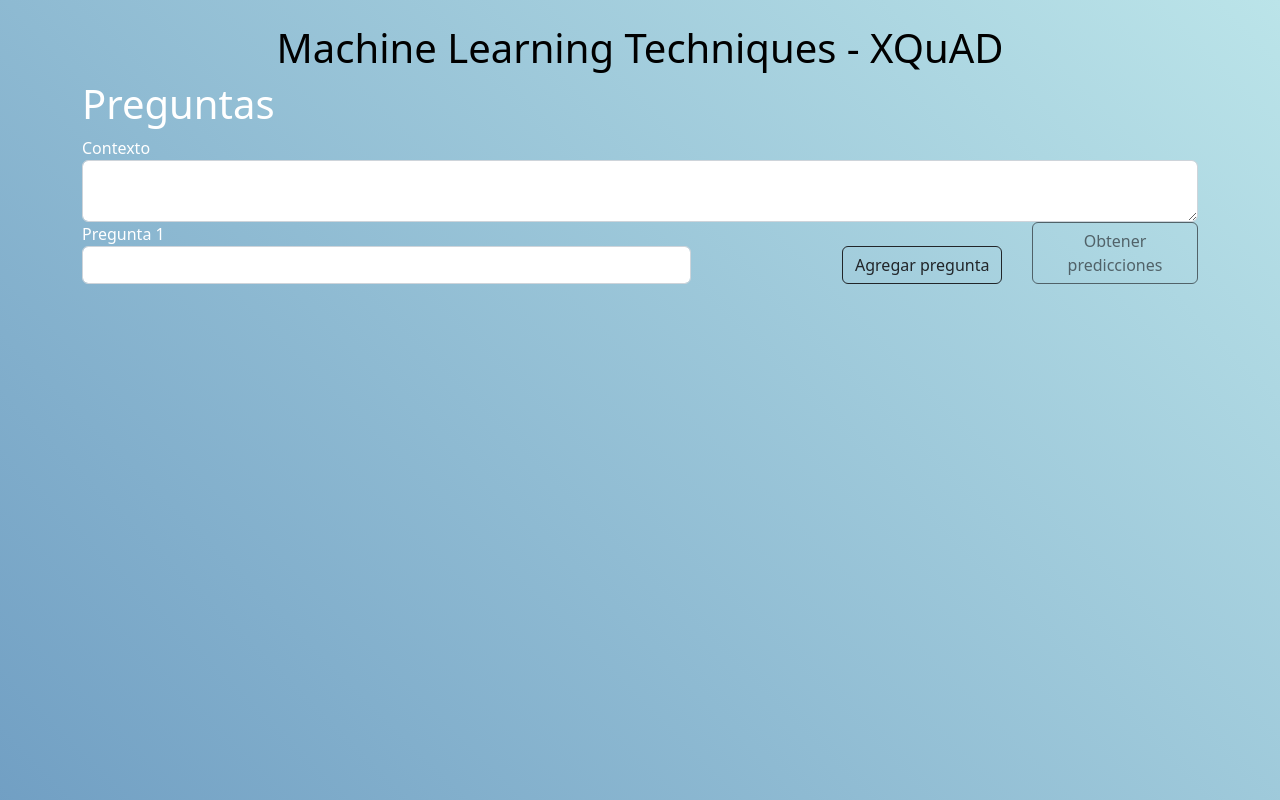
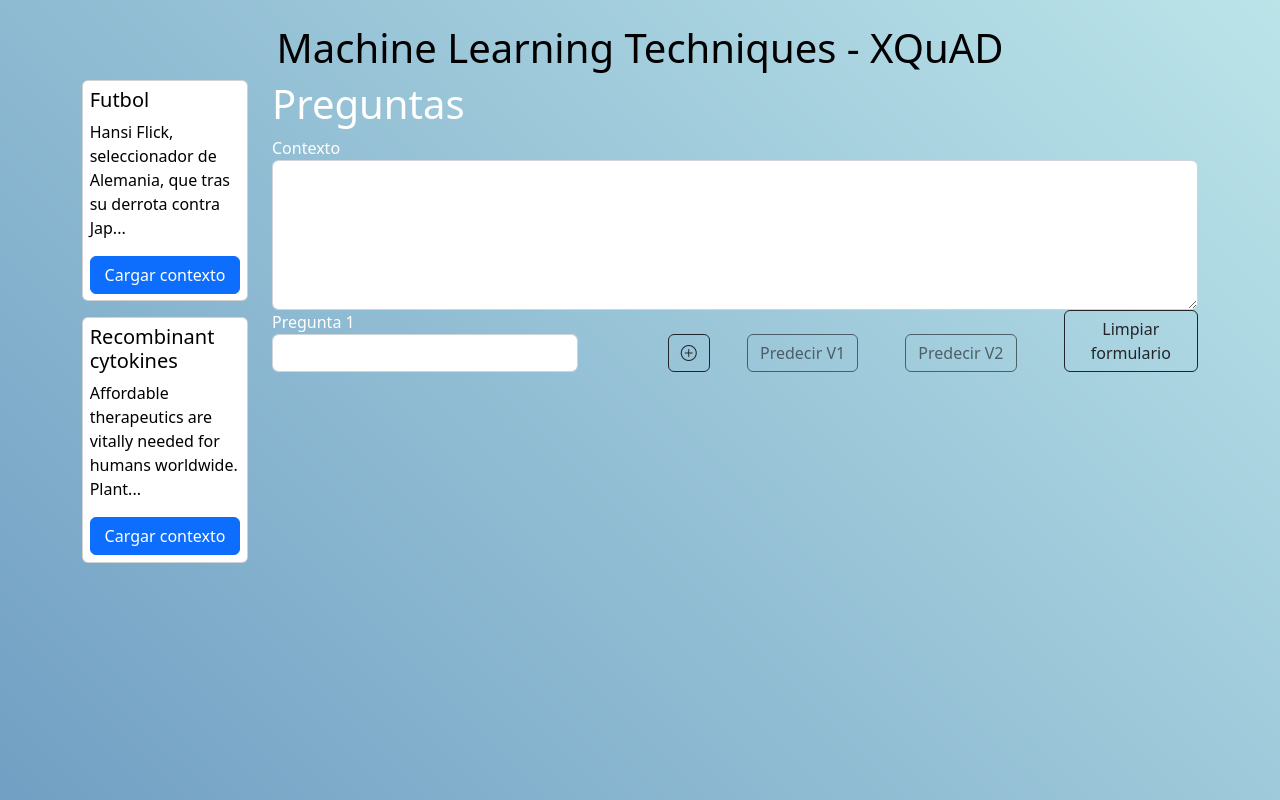
Before and after one commit to juanalvarez123/ISIS-4219-proyecto-final-front, an Angular app: page / in a window 1280 px wide. Shown: the top 800 px of the page. Built offline with nearby package versions, Linux system fonts and the light colour scheme.

Commit message:
Se integra el formulario con la v1 del predictor, se agregan contextos precargados y se permite agregar varias preguntas

```diff
--- a/src/app/app.component.html
+++ b/src/app/app.component.html
@@ -5,16 +5,27 @@
   </div>
 
   <div class="row">
+    <div class="col-2">
+      <div class="card text-black mb-3" style="padding: 5pt" *ngFor="let context of contexts; let indexOfContext=index;">
+        <h5 class="card-title">{{contexts[indexOfContext].title}}</h5>
+        <p class="card-text">{{contexts[indexOfContext].text.substring(0, 70) + '...'}}</p>
+        <a class="btn btn-primary" (click)="loadContext(indexOfContext)">Cargar contexto</a>
+      </div>
+    </div>
+
+    <div class="col-10">
+
+      <div class="row">
         <h1>Preguntas</h1>
 
         <div class="form-group">
           <label for="text">Contexto</label>
-      <textarea class="form-control" [(ngModel)]="text" id="text"></textarea>
+          <textarea class="form-control" style="height: 150px" [(ngModel)]="text" id="text"></textarea>
         </div>
       </div>
 
       <div class="row">
-    <div class="col-8">
+        <div class="col-5">
           <div class="form-group" *ngFor="let question of questions; let indexOfQuestion=index;">
             <label for="question">Pregunta {{indexOfQuestion + 1}}</label>
             <div class="row">
@@ -30,14 +41,32 @@
             </div>
           </div>
         </div>
-    <div class="col-2 align-self-end">
+        <div class="col-1 align-self-end">
           <div class="form-group">
-        <button class="btn btn-outline-dark" (click)="addQuestion()">Agregar pregunta</button>
+            <button class="btn btn-outline-dark" (click)="addQuestion()" title="Agregar pregunta">
+              <i class="bi bi-plus-circle"></i>
+            </button>
           </div>
         </div>
         <div class="col-2 align-self-end">
           <div class="form-group">
-        <button class="btn btn-outline-dark" [disabled]="!isValidForPredictions()" (click)="getPredictions()">Obtener predicciones</button>
+            <button class="btn btn-outline-dark" [disabled]="!isValidForPredictions()" (click)="getPredictions('v1')">
+              Predecir V1
+            </button>
+          </div>
+        </div>
+        <div class="col-2 align-self-end">
+          <div class="form-group">
+            <button class="btn btn-outline-dark" [disabled]="!isValidForPredictions()" (click)="getPredictions('v2')">
+              Predecir V2
+            </button>
+          </div>
+        </div>
+        <div class="col-2 align-self-end" style=" text-align: right">
+          <div class="form-group">
+            <button class="btn btn-outline-dark" (click)="cleanForm()">
+              Limpiar formulario
+            </button>
           </div>
         </div>
       </div>
@@ -45,13 +74,16 @@
       <br/>
 
       <div class="row" [hidden]="predictions.length == 0">
-    <h1>Predicciones</h1>
+        <h1>Predicciones {{predictionVersion}}</h1>
         <div class="form-group">
           <div class="form-group alert alert-info" *ngFor="let prediction of predictions">
             <h3 class="alert-heading">{{prediction.question}}</h3>
             <hr>
-        <p class="mb-0">Respuesta: {{prediction.answer}}</p>
+            <p>{{prediction.answer.answer}}</p>
+            <span class="badge" [ngClass]="getBgClass(prediction.answer.score)" style="text-align: right;">Score: {{prediction.answer.score}}</span>
           </div>
         </div>
       </div>
     </div>
+  </div>
+</div>
--- a/src/app/app.component.ts
+++ b/src/app/app.component.ts
@@ -10,10 +10,35 @@ import {Question} from "./question";
 export class AppComponent {
 
   predictions: any = []
-  text: string | undefined;
-  questions: Question[] = [new Question('')];
+  text: string | undefined
+  questions: Question[] = [new Question('')]
+  predictionVersion: string = ''
+  contexts = [
+    {
+      'title': 'Futbol',
+      'text': 'Hansi Flick, seleccionador de Alemania, que tras su derrota contra Japón se medirá a España este domingo en un partido clave de la segunda jornada del grupo E del Mundial, ha comentado este sábado que aprecia “mucho a Luis Enrique”, su homólogo en la Roja, que ha formado “un equipo joven y de calidad”. “España tiene muy claros todos sus automatismos, es un equipo que me gusta mucho; y Busquets es el corazón de este equipo”, ha dicho el técnico alemán un día antes del encuentro en el que la selección alemana se juega su futuro en la Copa del Mundo. Poco antes de que lo hiciera Flick también ha hablado Luis Enrique: “Una Alemania herida puede ser más peligrosa”, ha advertido. El campeonato continúa hoy con los partidos de la segunda jornada de los grupos C y D. En el D, Australia ha ganado a Túnez (1-0) y Francia ha derrotado a Dinamarca (2-1), con lo que Les Bleus se han convertido en la primera selección en clasificarse para octavos de final. En el C, Polonia ha vencido a Arabia Saudí (2-0). El gran partido del día lo ha protagonizado la Albiceleste, que tras perder ante Arabia Saudí en la primera jornada ha ganado a México (2-0) y se jugará la clasificación a octavos ante Polonia.',
+      'questions': [
+        'Quién es Hansi Flick?',
+        'Contra quién se jugará la clasificación?'
+      ]
+    },
+    {
+      'title': 'Recombinant cytokines',
+      'text': 'Affordable therapeutics are vitally needed for humans worldwide. Plant-based production of recombinant proteins can potentially enhance, back-up, or even substitute for the manufacturing capacity of the conventional, fermenter-based technologies. We plastome-engineered a tobacco cultivar to express high levels of two “plantakines” — recombinant human cytokines, interleukins IL-37b and IL-38, and confirmed their native conformation and folding. Assessment of their biological functionality was performed ex vivo by analyzing the effects exerted by the plantakines on levels of 11 cytokines secreted from human peripheral blood mononuclear cells (PBMCs) challenged with an inflammatory agent. Application of the plant-produced IL-37b and IL-38 in PBMCs stimulated with Lipopolysaccharide or Phytohaemagglutinin resulted in significant, and in particular cases—dose-dependent modulation of pro-inflammatory cytokines secretion, showing attenuation in two-thirds of significant level modulations observed. Plantakine treatments that increased inflammatory responses were associated with the higher dosage. Our results demonstrate feasibility of manufacturing functional recombinant human proteins using scalable, cost-effective and eco-friendly plant-based bioreactors.',
+      'questions': [
+        'What does plantakine treatments?',
+        'What produces application of the plant?'
+      ]
+    }]
 
   constructor(private predictionService: PredictionService) {
+  }
+
+  public loadContext(indexOfContext: number) {
+    this.text = this.contexts[indexOfContext].text
+    this.questions = this.contexts[indexOfContext].questions.map(q => new Question(q))
+    this.predictions = []
+    this.predictionVersion = ''
   }
 
   public addQuestion() {
@@ -30,10 +55,27 @@ export class AppComponent {
     return this.questions.length >= 1 && emptyQuestions == 0 && isValidText;
   }
 
-  public getPredictions() {
+  public cleanForm() {
+    this.predictions = []
+    this.text = ''
+    this.questions = [new Question('')]
+    this.predictionVersion = ''
+  }
+
+  public getBgClass(score: number): string {
+    if (score < 0.3) {
+      return 'bg-danger'
+    } else if (score < 0.7) {
+      return 'bg-warning'
+    }
+    return 'bg-success'
+  }
+
+  public getPredictions(predictionVersion: string) {
+    this.predictionVersion = predictionVersion
     let questionsTexts: string[] = []
     this.questions.forEach(q => questionsTexts.push(q.text))
-    this.predictionService.makePrediction(this.text, questionsTexts).subscribe(response => {
+    this.predictionService.makePrediction(this.predictionVersion, this.text, questionsTexts).subscribe(response => {
       this.predictions = response.predictions;
     });
   }
--- a/src/app/services/prediction.service.ts
+++ b/src/app/services/prediction.service.ts
@@ -15,8 +15,8 @@ export class PredictionService {
     this.headers = new HttpHeaders({'Content-Type': 'application/json', 'Accept': 'application/json'});
   }
 
-  makePrediction(text: string | undefined, questions: string[] | undefined): Observable<any> {
+  makePrediction(version: string, text: string | undefined, questions: string[] | undefined): Observable<any> {
     let body = {'text': text, 'questions': questions}
-    return this.http.post(this.URL_HOST + '/predict', body, {headers: this.headers});
+    return this.http.post(this.URL_HOST + '/'+ version + '/predict', body, {headers: this.headers});
   }
 }
--- a/src/environments/environment.prod.ts
+++ b/src/environments/environment.prod.ts
@@ -1,4 +1,4 @@
 export const environment = {
   production: true,
-  apiUrl: 'https://isis-4219-proyecto-final-api.herokuapp.com'
+  apiUrl: 'http://ec2-44-199-33-99.compute-1.amazonaws.com:5000'
 };
```
Lines whose indentation alone changed are shown as unchanged.
